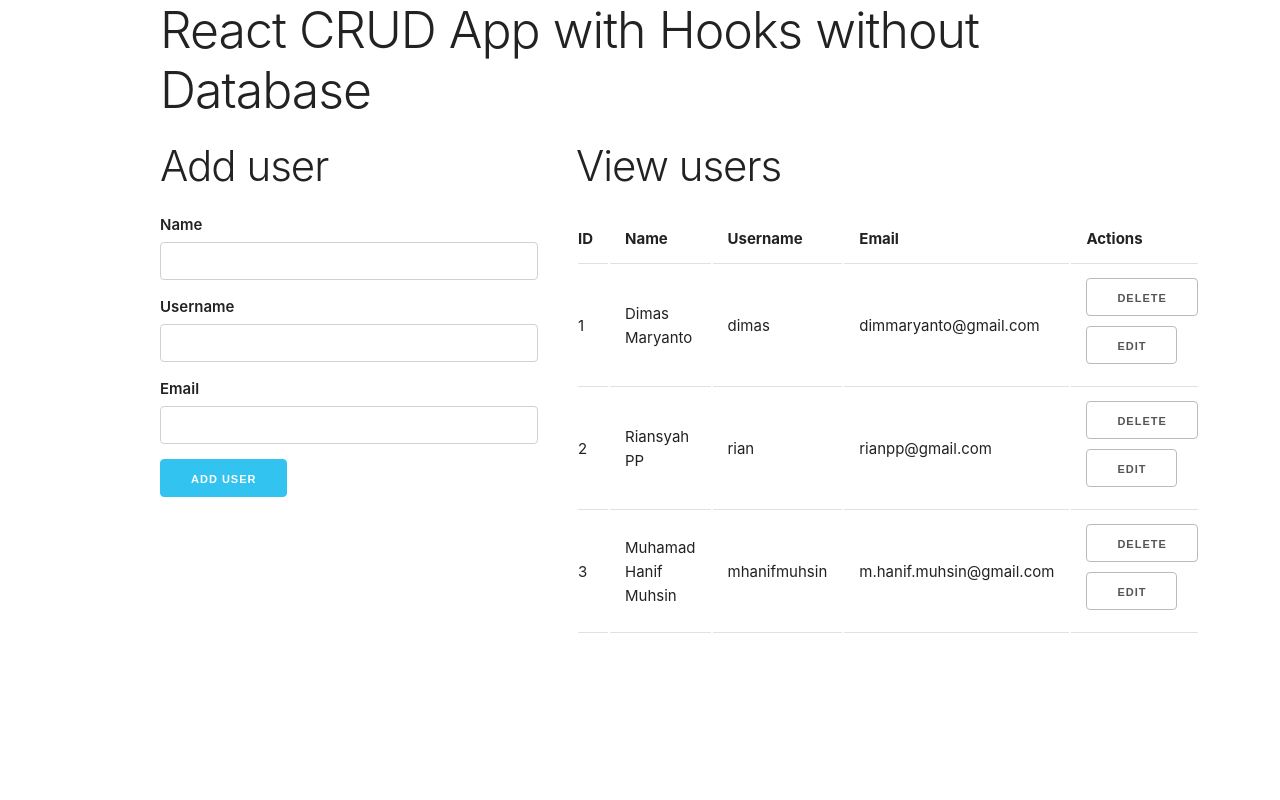
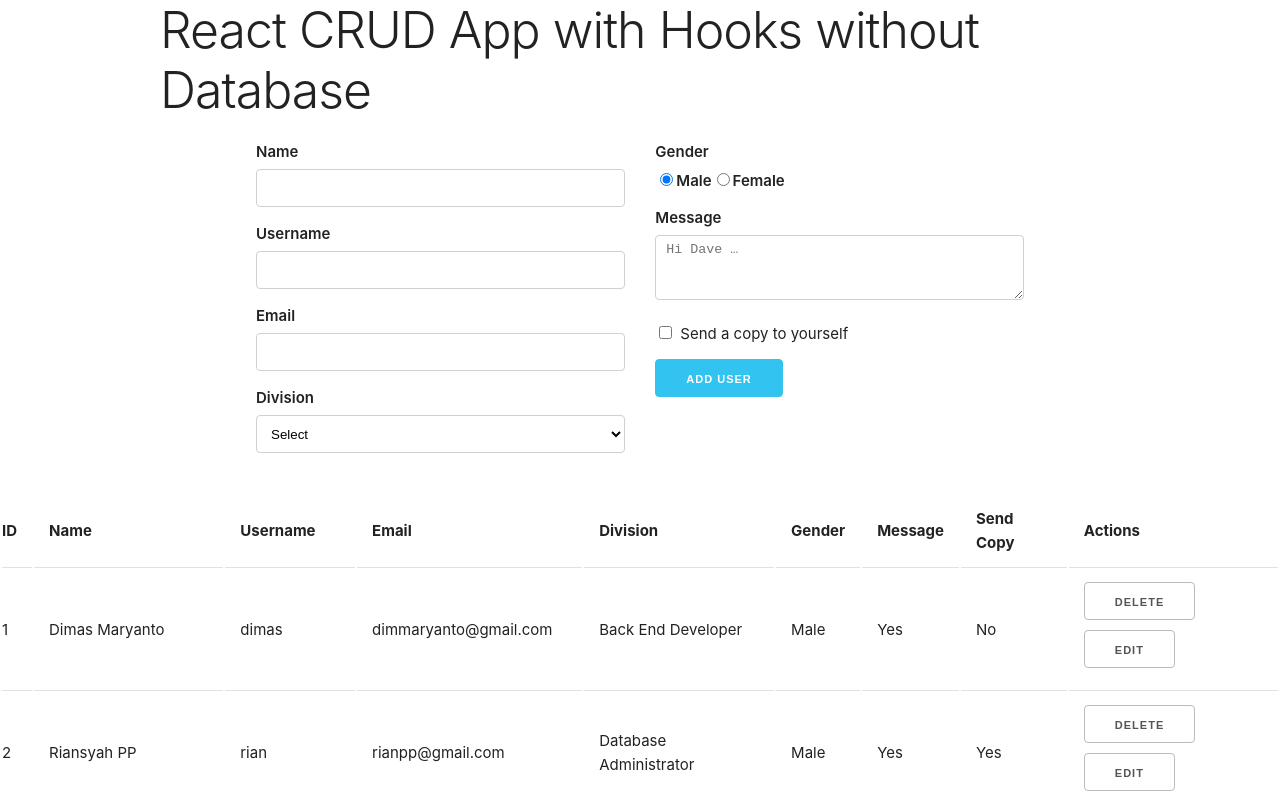
Before and after one commit to mhanifmuhsin/react-crud-hook, a React (Create React App) app: page / in a window 1280 px wide. Shown: the top 800 px of the page. Built offline with nearby package versions, Linux system fonts and the light colour scheme.

Commit message:
modify UI, additional input form, and update function add user

```diff
--- a/src/AddUserForm.js
+++ b/src/AddUserForm.js
@@ -1,30 +1,58 @@
 import React, { useState } from 'react';
 
 const AddUserFrom = (props) => {
-    const initUser = { id: null, name: '', username: '', email:'' };
+    const initUser = { id: null, name: '', username: '', email: '', division: '', gender: 0, message: '', sendcopy: false };
     const [user, setUser] = useState(initUser);
 
+
     const handleChange = e => {
-        const { name, value } = e.target;
-        setUser({ ...user, [name]: value });
+        props.addUser(user);
     }
+
     const handleSubmit = e => {
         e.preventDefault();
-        if (user.name && user.username && user.email) {
-            handleChange(e, props.addUser(user));
+        if (user.name && user.username && user.email && user.division && user.message) {
+            handleChange();
         }
         setUser(initUser);
     }
     return (
+        <div className="container">
             <form>
+                <div className="row">
+                    <div className="six columns">
                         <label>Name</label>
-            <input className="u-full-width" type="text" name="name" value={user.name} onChange={handleChange} />
+                        <input className="u-full-width" type="text" name="name" value={user.name} onChange={e => setUser({ ...user, name: e.target.value })} />
                         <label>Username</label>
-            <input className="u-full-width" type="text" name="username" value={user.username} onChange={handleChange}/>
+                        <input className="u-full-width" type="text" name="username" value={user.username} onChange={e => setUser({ ...user, username: e.target.value })} />
                         <label>Email</label>
-            <input className="u-full-width" type="email" name="email" value={user.email} onChange={handleChange}/>
+                        <input className="u-full-width" type="email" name="email" value={user.email} onChange={e => setUser({ ...user, email: e.target.value })} />
+                        <label htmlFor="division">Division</label>
+                        <select className="u-full-width" id="division" name="division" value={user.division} onChange={e => setUser({ ...user, division: e.target.value })}>
+                            <option value="">Select</option>
+                            <option value="Database Administrator">Database Administrator</option>
+                            <option value="Back End Developer">Back End Developer</option>
+                            <option value="Front End Developer">Front End Developer</option>
+                        </select>
+                    </div>
+                    <div className="six columns">
+                        <label>Gender</label>
+                        <label>
+                            <input className="u-cf" type="radio" name="gender" checked={user.gender === 0} onChange={e => setUser({ ...user, gender: 0})} />Male
+                            <input className="u-cf" type="radio" name="gender" checked={user.gender === 1} onChange={e => setUser({ ...user, gender: 1 })} />Female
+            </label>
+                        <label htmlFor="message">Message</label>
+                        <textarea className="u-full-width" placeholder="Hi Dave …" id="message" name="message" value={user.message} onChange={e => setUser({ ...user, message: e.target.value })}></textarea>
+                        <label className="send-yourself-copy">
+                            <input type="checkbox" checked={user.sendcopy} onChange={e => setUser({ ...user, sendcopy: e.target.checked })} />
+                            <span className="label-body">Send a copy to yourself</span>
+                        </label>
                         <button className="button-primary" type="submit" onClick={handleSubmit}>Add user</button>
+                    </div>
+                </div>
             </form>
+        </div>
+
     )
 }
 
--- a/src/App.js
+++ b/src/App.js
@@ -39,13 +39,12 @@ function App() {
   };
 
   return (
+    <div>
     <div className="container">
       <h1>React CRUD App with Hooks without Database</h1>
       <div className="row">
-        <div className="five columns">
         {editing ? (
           <div>
-              <h2>Edit user</h2>
             <EditUserForm
               currentUser={currentUser}
               setEditing={setEditing}
@@ -54,19 +53,19 @@ function App() {
           </div>
         ) : (
           <div>
-              <h2>Add user</h2>
             <AddUserForm addUser={addUser} />
           </div>
         )}
-        </div>
-        <div className="seven columns">
-          <h2>View users</h2>
-          <UserTable users={users} deleteUser={deleteUser} editUser={editUser} />
+
       </div>
 
     </div>
+
+    <div style={{ display:'flex', justifyContent: 'center' }}>
+
+          <UserTable users={users} deleteUser={deleteUser} editUser={editUser} />
         </div>
-
+        </div>
 
   );
 };
--- a/src/EditUserForm.js
+++ b/src/EditUserForm.js
@@ -1,4 +1,4 @@
-import React, {useState, useEffect} from 'react';
+import React, { useState, useEffect } from 'react';
 
 const EditUserForm = (props) => {
 
@@ -9,25 +9,51 @@ const EditUserForm = (props) => {
     const [user, setUser] = useState(props.currentUser);
 
     const handleChange = e => {
-        const {name, value} = e.target;
-        setUser({...user, [name]: value});
+        const { name, value } = e.target;
+        setUser({ ...user, [name]: value });
     }
 
     const handleSubmit = e => {
         e.preventDefault();
-        if (user.name && user.username && user.email) props.updateUser(user);
+        if (user.name && user.username && user.email && user.division) props.updateUser(user);
     }
     return (
+        <div className="container">
             <form>
+                <div className="row">
+                    <div className="six columns">
                         <label>Name</label>
-            <input className="u-full-width" type="text" value={user.name} name="name" onChange={handleChange} />
+                        <input className="u-full-width" type="text" name="name" value={user.name} onChange={handleChange} />
                         <label>Username</label>
-            <input className="u-full-width" type="text" value={user.username} name="username" onChange={handleChange} />
+                        <input className="u-full-width" type="text" name="username" value={user.username} onChange={handleChange} />
                         <label>Email</label>
-            <input className="u-full-width" type="email" name="email" value={user.email} onChange={handleChange}/>
+                        <input className="u-full-width" type="email" name="email" value={user.email} onChange={handleChange} />
+                        <label for="division">Division</label>
+                        <select class="u-full-width" id="division" name="division" value={user.division} onChange={handleChange}>
+                            <option value="">Select</option>
+                            <option value="Database Administrator">Database Administrator</option>
+                            <option value="Back End Developer">Back End Developer</option>
+                            <option value="Front End Developer">Front End Developer</option>
+                        </select>
+                    </div>
+                    <div className="six columns">
+                        <label>Gender</label>
+                        <label>
+                            <input className="u-cf" type="radio" name="gender" value={user.email} onChange={handleChange} />Male
+                            <input className="u-cf" type="radio" name="gender" value={user.email} onChange={handleChange} />Female
+                        </label>
+                        <label for="message">Message</label>
+                        <textarea class="u-full-width" placeholder="Hi Dave …" id="message"></textarea>
+                        <label class="send-yourself-copy">
+                            <input type="checkbox" />
+                            <span class="label-body">Send a copy to yourself</span>
+                        </label>
                         <button className="button-primary" type="submit" onClick={handleSubmit} >Edit user</button>
                         <button type="submit" onClick={() => props.setEditing(false)} >Cancel</button>
+                    </div>
+                </div>
             </form>
+        </div>
     )
 }
 
--- a/src/UserTable.js
+++ b/src/UserTable.js
@@ -9,6 +9,10 @@ const UserTable = (props) => {
                     <th>Name</th>
                     <th>Username</th>
                     <th>Email</th>
+                    <th>Division</th>
+                    <th>Gender</th>
+                    <th>Message</th>
+                    <th>Send Copy</th>
                     <th>Actions</th>
                 </tr>
             </thead>
@@ -18,16 +22,22 @@ const UserTable = (props) => {
                     // jika ada lakukan ini
                     props.users.map(user => {
                         // destruktur
-                        const { id, name, username, email } = user;
+                        const { id, name, username, email, division, gender, message, sendcopy } = user;
+                        console.log(user.name, user.sendcopy)
                         return (
                             <tr key={id}>
                                 <td>{id}</td>
                                 <td>{name}</td>
                                 <td>{username}</td>
                                 <td>{email}</td>
+                                <td>{division}</td>
+                                <td>{(gender === 0) ? 'Male' : 'Female'}</td>
+                                <td>{message}</td>
+                                <td>{sendcopy ? 'Yes' : 'No'}</td>
+
                                 <td>
                                     <button onClick={() => props.deleteUser(id)}>Delete</button>
-                                    <button onClick={() => props.editUser(id,user)}>Edit</button>
+                                    <button onClick={() => props.editUser(id, user)}>Edit</button>
                                 </td>
                             </tr>
                         )
@@ -37,7 +47,7 @@ const UserTable = (props) => {
                         <td colSpan={4}>No users found</td>
                     </tr>
                 )
-            }
+                }
 
             </tbody>
         </table>
--- a/src/data.js
+++ b/src/data.js
@@ -5,20 +5,32 @@ const userList =[
         id:1,
         name: 'Dimas Maryanto',
         username: 'dimas',
-        email: 'dimmaryanto@gmail.com'
+        email: 'dimmaryanto@gmail.com',
+        division: 'Back End Developer',
+        gender: 0,
+        message : 'Yes',
+        sendcopy : false
 
     },
     {
         id:2,
         name: 'Riansyah PP',
         username: 'rian',
-        email: 'rianpp@gmail.com'
+        email: 'rianpp@gmail.com',
+        division: 'Database Administrator',
+        gender: 0,
+        message : 'Yes',
+        sendcopy : true
     },
     {
         id:3,
         name: 'Muhamad Hanif Muhsin',
         username: 'mhanifmuhsin',
-        email: 'm.hanif.muhsin@gmail.com'
+        email: 'm.hanif.muhsin@gmail.com',
+        division: 'Front End Developer',
+        gender: 0,
+        message : 'Yes',
+        sendcopy : false
     },
 
 ]
```
Lines whose indentation alone changed are shown as unchanged.
